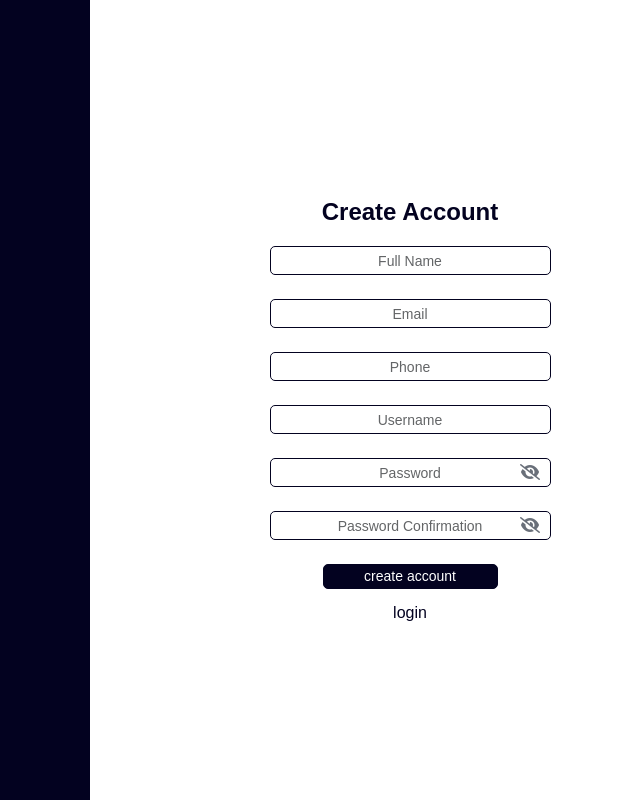
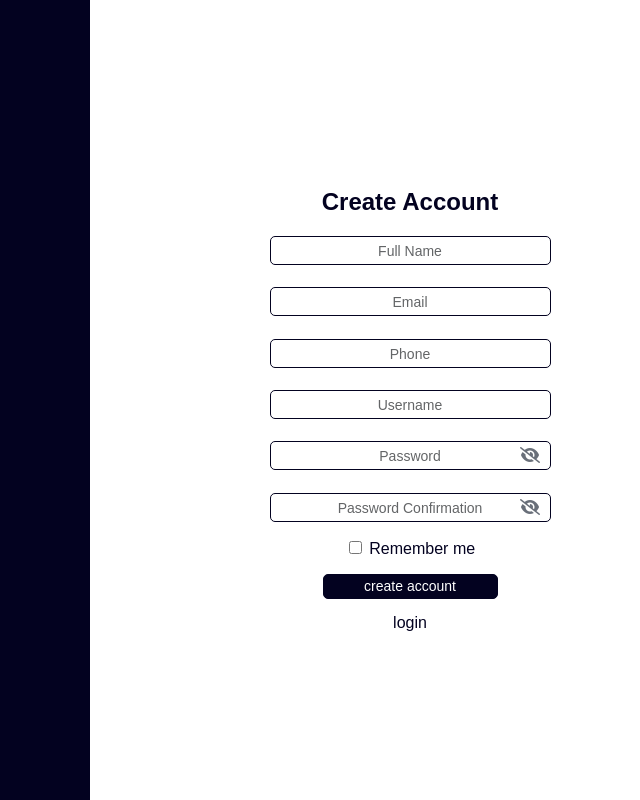
Before and after one commit to heitorfoschiani/FrondEndAuthenticationManagement, a Flask app: page /create-account in a window 1280 px wide. Shown: the whole page, without its empty margins (550-1190 px from the left). Run offline with Flask 3, Linux system fonts and the light colour scheme; some libraries are stand-ins or nearby versions.

Commit message:
remember me fields adjustments

```diff
--- a/static/css/create_account.css
+++ b/static/css/create_account.css
@@ -38,7 +38,6 @@ main {
     align-items: center;
     justify-content: center;
     position: relative;
-    margin-bottom: 1.5em;
 }
 
 .form-label {
@@ -79,6 +78,26 @@ main {
     text-align: center;
 }
 
+#full-name-field {
+    margin-bottom: 1.4em;
+}
+
+#email-field {
+    margin-bottom: 1.4em;
+}
+
+#phone-field {
+    margin-bottom: 1.4em;
+}
+
+#username-field {
+    margin-bottom: 1.4em;
+}
+
+#password-field {
+    margin-bottom: 1.4em;
+}
+
 #password-view-button {
     cursor: pointer;
 }
@@ -90,8 +109,16 @@ main {
     color: #696F79;
 }
 
+#password-confirm-field {
+    margin-bottom: 1em;
+}
+
 #password-confirm-view-button {
     cursor: pointer;
+}
+
+#remember-me-field {
+    margin-bottom: 1em;
 }
 
 #password-confirm-view {
@@ -99,6 +126,11 @@ main {
     top: 6px;
     left: 90%;
     color: #696F79;
+}
+
+#remember-me-field {
+    text-align: center;
+    margin-bottom: 1em;
 }
 
 #form-submit-button {
--- a/templates/create_account.html
+++ b/templates/create_account.html
@@ -13,7 +13,7 @@
 
                 <h2 id="title">Create Account</h2>
 
-                <div class="input-space">
+                <div class="input-space" id="full-name-field">
                     <label class="form-label" for="full_name">Full Name</label>
                     {% if not form_create_account.full_name.errors %}
                         {{ form_create_account.full_name(class="text-field", autocomplete="off") }}
@@ -27,7 +27,7 @@
                     {% endif %}
                 </div>
 
-                <div class="input-space">
+                <div class="input-space" id="email-field">
                     <label class="form-label" for="email">Email</label>
                     {% if not form_create_account.email.errors %}
                         {{ form_create_account.email(class="text-field", autocomplete="off") }}
@@ -41,7 +41,7 @@
                     {% endif %}
                 </div>
 
-                <div class="input-space">
+                <div class="input-space" id="phone-field">
                     <label class="form-label" for="phone">Phone</label>
                     {% if not form_create_account.phone.errors %}
                         {{ form_create_account.phone(class="text-field", autocomplete="off") }}
@@ -55,7 +55,7 @@
                     {% endif %}
                 </div>
 
-                <div class="input-space">
+                <div class="input-space" id="username-field">
                     <label class="form-label" for="username">Username</label>
                     {% if not form_create_account.username.errors %}
                         {{ form_create_account.username(class="text-field", autocomplete="off") }}
@@ -69,7 +69,7 @@
                     {% endif %}
                 </div>
 
-                <div class="input-space">
+                <div class="input-space" id="password-field">
                     <label class="form-label" for="password">Password</label>
                     {% if not form_create_account.password.errors %}
                         {{ form_create_account.password(class="text-field", autocomplete="off") }}
@@ -86,7 +86,7 @@
                     </span>
                 </div>
 
-                <div class="input-space">
+                <div class="input-space" id="password-confirm-field">
                     <label class="form-label" for="password_confirm">Password Confirmation</label>
                     {% if not form_create_account.password_confirm.errors %}
                         {{ form_create_account.password_confirm(class="text-field", autocomplete="off") }}
@@ -103,6 +103,11 @@
                     </span>
                 </div>
 
+                <div id="remember-me-field">
+                    {{ form_create_account.remember_data(class="form-check-input") }}
+                    <label>Remember me</label>
+                </div>
+
                 <div id="form-submit-button">
                     {{ form_create_account.submit() }}
                 </div>
```
Also changed, not shown: static/css/login.css (+13 -1 lines), templates/login.html (+4 -4 lines).
